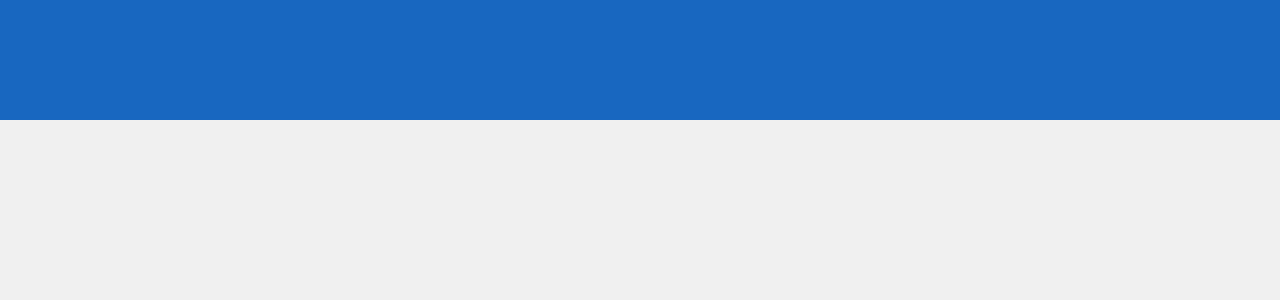
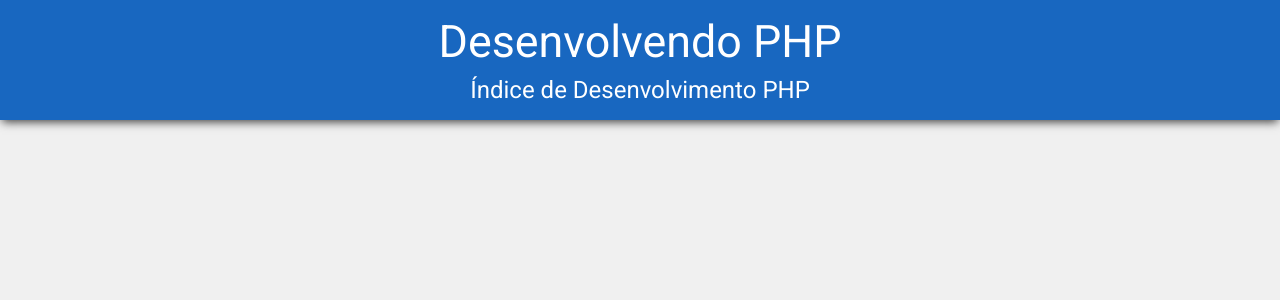
Before and after one commit to matheusBCordeiro/template-modelo-php, a PHP site: page /html/index.html in a window 1280 px wide. Shown: the top 300 px of the page. Run offline with PHP 8.4, Linux system fonts and the light colour scheme.

Commit message:
Cabecalho

```diff
--- a/src/assets/css/estilo.css
+++ b/src/assets/css/estilo.css
@@ -18,6 +18,26 @@ body{
 .cabecalho{
     grid-area: cabecalho;
     background-color: #1867c0;
+    color: white;
+    display: flex;
+    flex-direction: column;
+    justify-content: center;
+    align-items: center;
+    padding-bottom: 10px;
+    z-index: 1;
+    box-shadow: 0px 4px 9px -2px rgba(0,0,0,0.75);
+}
+
+.cabecalho > h1{
+    margin: 8px;
+    font-weight: 300;
+    font-size: 2.8rem;
+}
+
+.cabecalho > h2{
+    margin: 0px;
+    font-weight: 200;
+    font-size: 1.5rem;
 }
 
 .principal{
--- a/src/html/index.html
+++ b/src/index.html
@@ -6,10 +6,13 @@
     <link rel="stylesheet" href="assets/css/estilo.css">
     <meta name="viewport" content="width=device-width, initial-scale=1.0">
     <meta http-equiv="X-UA-Compatible" content="ie=edge">
-    <title>Document</title>
+    <title>Modelo</title>
 </head>
 <body>
-    <header class="cabecalho"></header>
+    <header class="cabecalho">
+        <h1>Desenvolvendo PHP</h1>
+        <h2>Índice de Desenvolvimento PHP</h2>
+    </header>
     <main class="principal"></main>
     <footer class="rodape"></footer>
 </body>
```
